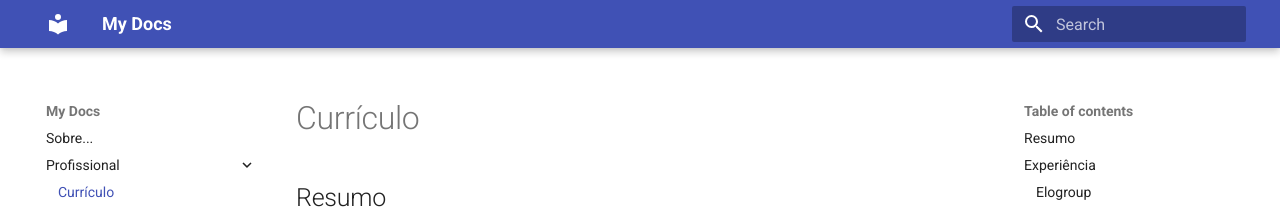
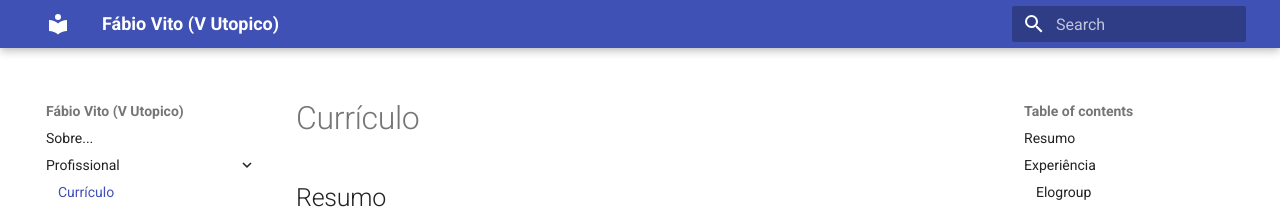
Before and after one commit to VitoUtopico/VitoUtopico.github.io, an MkDocs documentation site: the page built from docs/Profissional/curriculo.md, in a window 1280 px wide. Shown: the top 209 px of the page. Built offline with MkDocs 1.6.1 and Material for MkDocs 9.7.7, drawn with Linux system fonts in a browser that asks for light colours.

Commit message:
Modificação do site_name

```diff
--- a/mkdocs.yml
+++ b/mkdocs.yml
@@ -1,4 +1,4 @@
-site_name: My Docs
+site_name: Fábio Vito (V Utopico)
 
 theme:
   name: material
```
